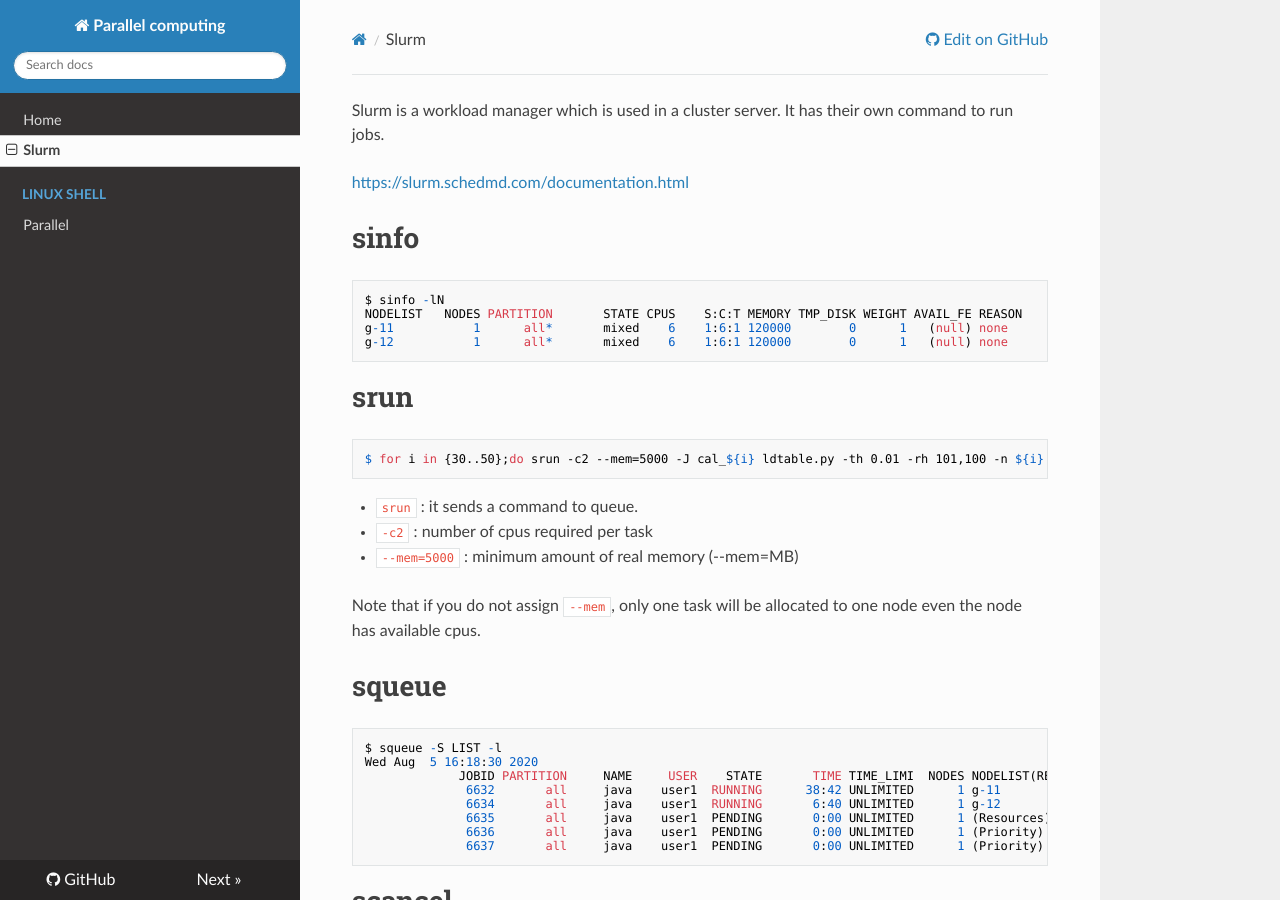
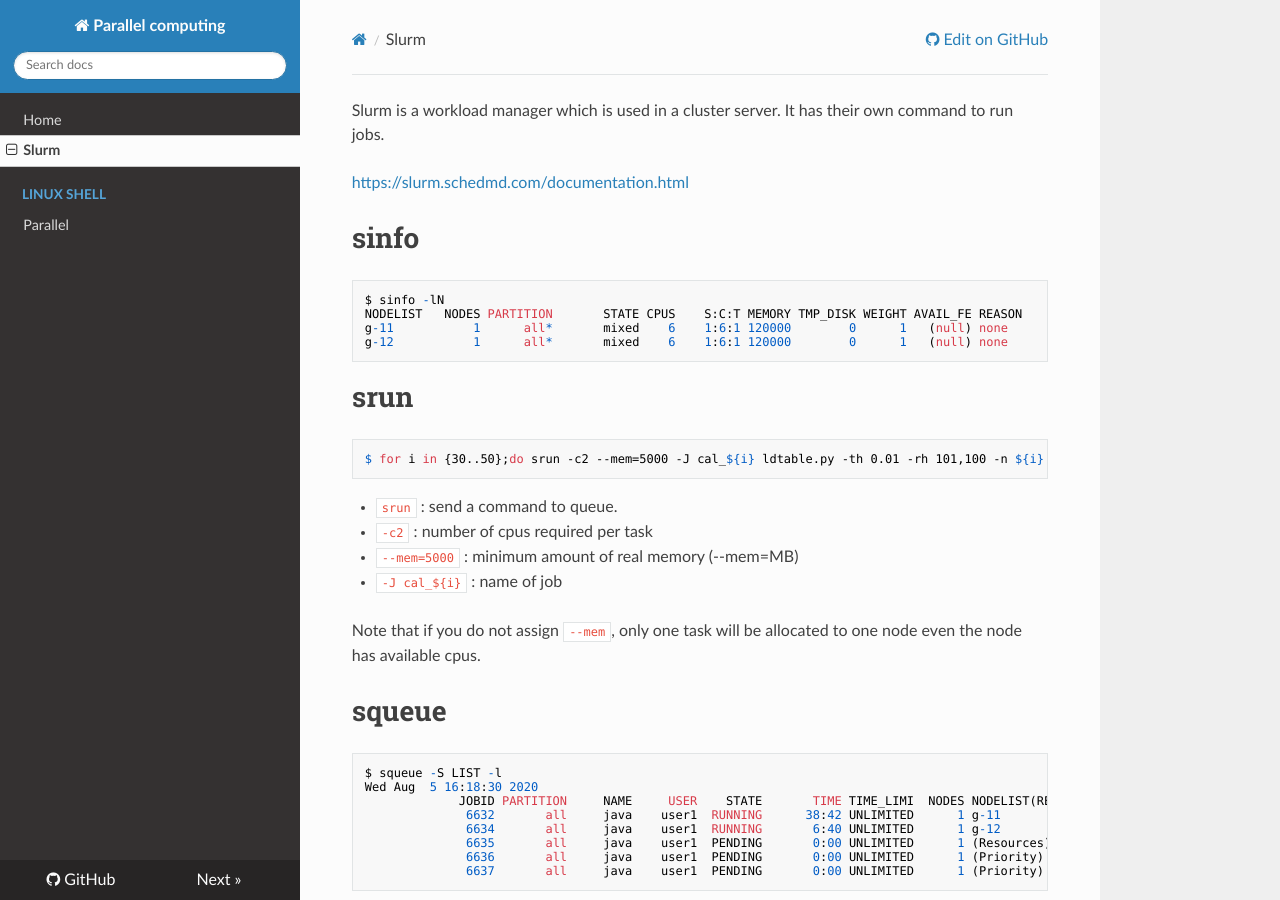
Before and after one commit to WonyoungCho/parallel, an MkDocs documentation site: the page built from docs/slurm.md, in a window 1280 px wide and 900 px high. Built offline with MkDocs 1.6.1, drawn with Linux system fonts in a browser that asks for light colours; nearby versions of some CDN libraries; old or Windows-style settings are respelled for this version of MkDocs.

Commit message:
Update slurm.md

````diff
--- a/docs/slurm.md
+++ b/docs/slurm.md
@@ -15,9 +15,10 @@ g-12           1      all*       mixed    6    1:6:1 120000        0      1   (n
 ```
 $ for i in {30..50};do srun -c2 --mem=5000 -J cal_${i} ldtable.py -th 0.01 -rh 101,100 -n ${i} --approx -c 2 & done
 ```
-- `srun` : it sends a command to queue.
+- `srun` : send a command to queue.
 - `-c2` : number of cpus required per task
 - `--mem=5000` : minimum amount of real memory (--mem=MB)
+- `-J cal_${i}` : name of job
 
 Note that if you do not assign `--mem`, only one task will be allocated to one node even the node has available cpus.
 
````
